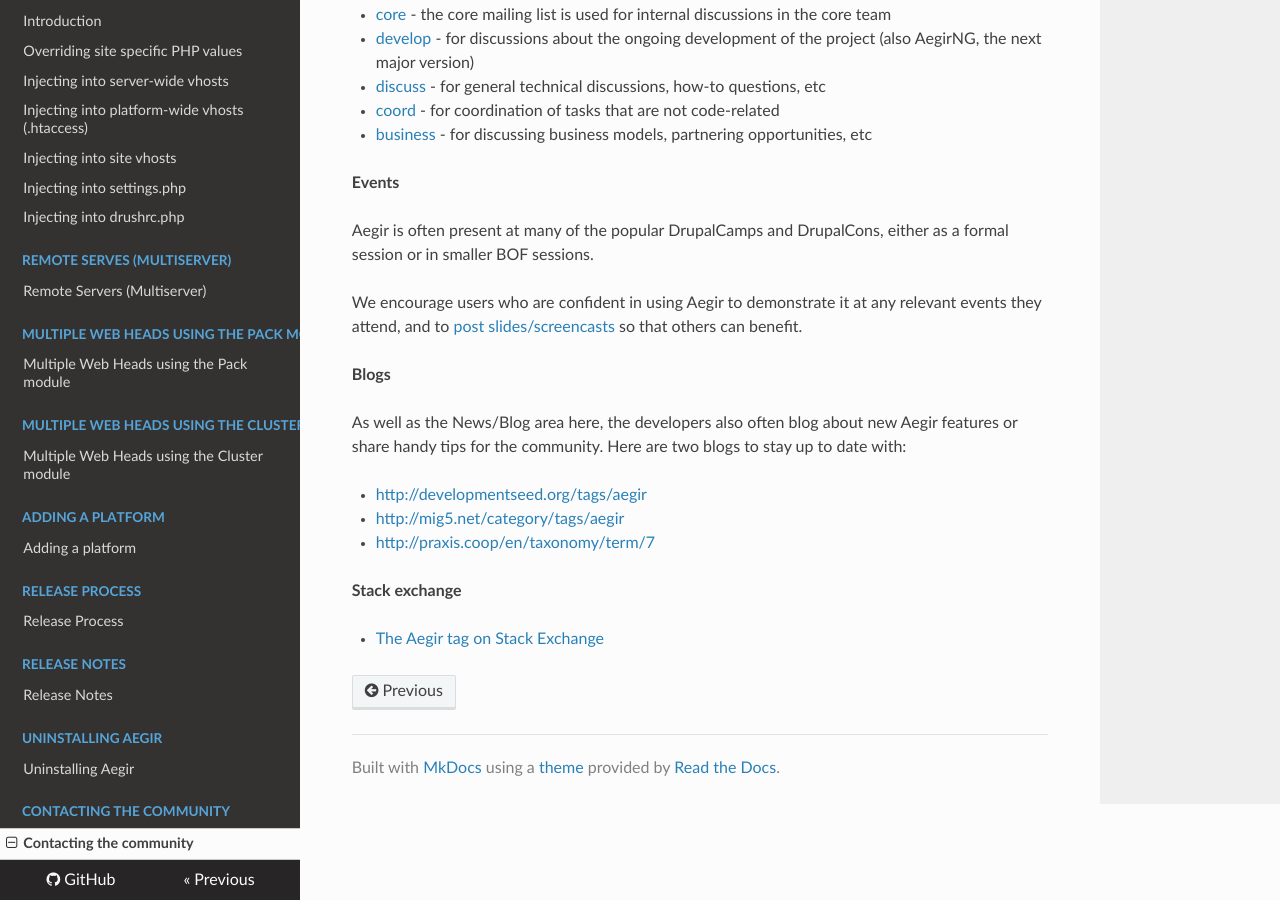
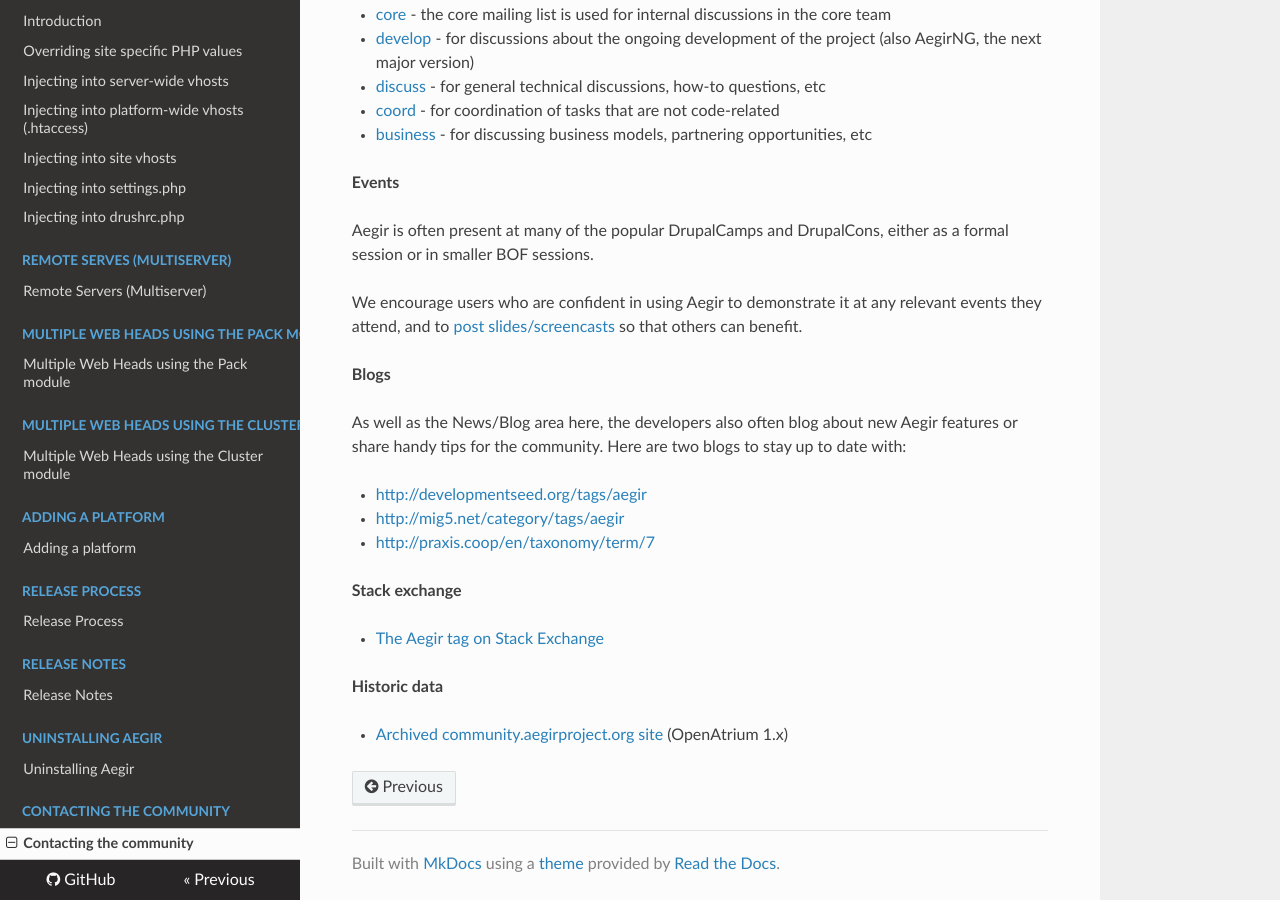
Before and after one commit to aegir-project/documentation, an MkDocs documentation site: the page built from docs/help/contact.md, in a window 1280 px wide and 900 px high, scrolled down 800 px. Built offline with MkDocs 1.6.1, drawn with Linux system fonts in a browser that asks for light colours; nearby versions of some CDN libraries; old or Windows-style settings are respelled for this version of MkDocs.

Commit message:
Add link to Archived community.aegirproject.org site

```diff
--- a/docs/help/contact.md
+++ b/docs/help/contact.md
@@ -48,3 +48,7 @@ As well as the News/Blog area here, the developers also often blog about new Aeg
 **Stack exchange**
 
 * [The Aegir tag on Stack Exchange](http://drupal.stackexchange.com/questions/tagged/aegir)
+
+**Historic data**
+
+* [Archived community.aegirproject.org site](http://community-archive.aegirproject.org) (OpenAtrium 1.x)
```
